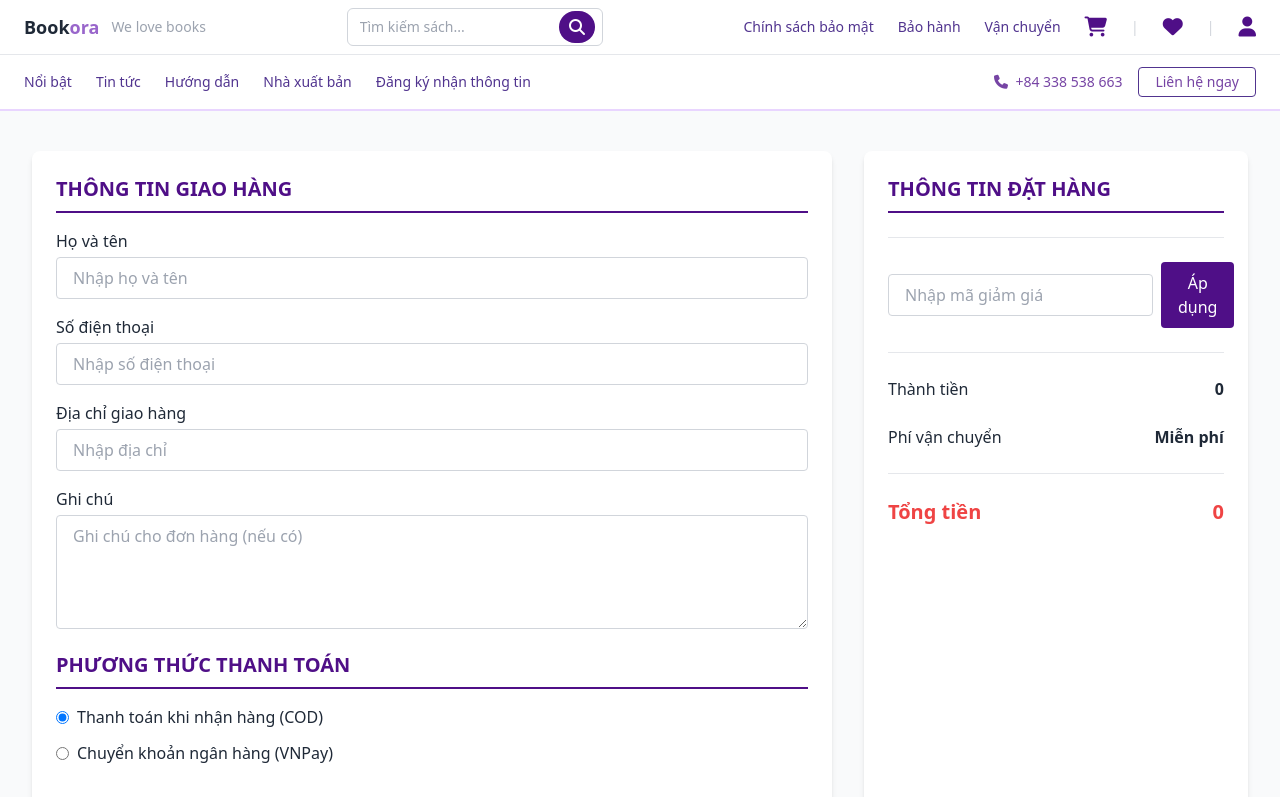
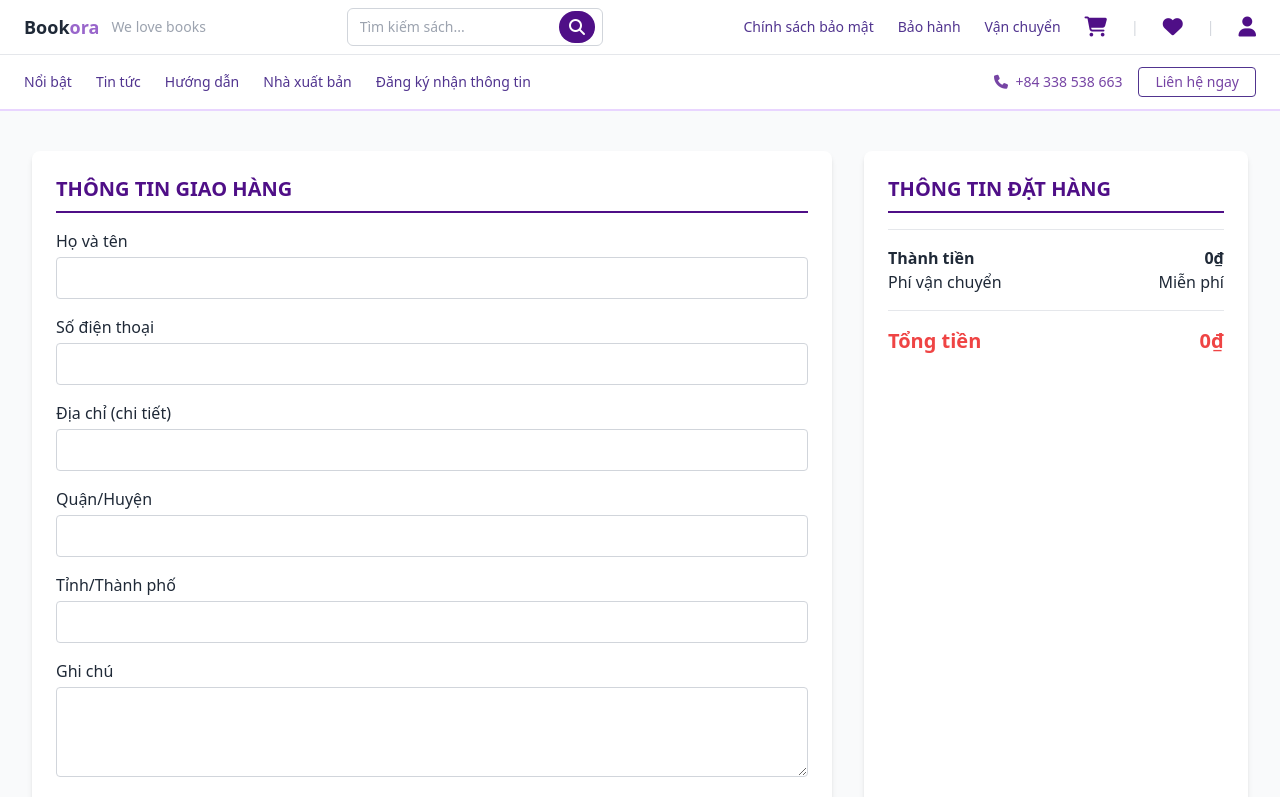
Before and after one commit to minh52585/FE-2, a React (Vite) app: page /checkout in a window 1280 px wide. Shown: the top 797 px of the page. Built offline with nearby package versions, Linux system fonts and the light colour scheme.

Commit message:
update checkout

```diff
--- a/src/pages/Checkout.tsx
+++ b/src/pages/Checkout.tsx
@@ -12,7 +12,11 @@ interface CartItem {
 interface ShippingInfo {
   name: string;
   phone: string;
-  address: string;
+  address: {
+    detail: string;
+    district: string;
+    city: string;
+  };
   note: string;
 }
 
@@ -22,17 +26,21 @@ const Checkout: React.FC = () => {
   const [shipping, setShipping] = useState<ShippingInfo>({
     name: "",
     phone: "",
-    address: "",
+    address: {
+      detail: "",
+      district: "",
+      city: "",
+    },
     note: "",
   });
 
   useEffect(() => {
-    const itemsRaw = localStorage.getItem("checkoutItems");
-    if (itemsRaw) {
+    const cartRaw = localStorage.getItem("cart");
+    if (cartRaw) {
       try {
-        setCart(JSON.parse(itemsRaw));
+        setCart(JSON.parse(cartRaw));
       } catch (err) {
-        console.error("Lỗi parse check items:", err);
+        console.error("Lỗi parse cart:", err);
       }
     }
 
@@ -50,45 +58,66 @@ const Checkout: React.FC = () => {
       }
     }
 
-    const shippingInfoRaw = localStorage.getItem("shippingInfo");
-    if (shippingInfoRaw) {
+    // ✅ Đọc shipping info đã lưu nếu có
+    const shippingRaw = localStorage.getItem("shippingInfo");
+    if (shippingRaw) {
       try {
-        const saved = JSON.parse(shippingInfoRaw);
-        setShipping((prev) => ({
-          ...prev,
-          address: saved.address || "",
-          note: saved.note || "",
-        }));
+        setShipping(JSON.parse(shippingRaw));
       } catch (err) {
         console.error("Lỗi parse shipping info:", err);
       }
     }
   }, []);
 
-  const handleInputChange = (e: React.ChangeEvent<HTMLInputElement | HTMLTextAreaElement>) => {
+  const handleInputChange = (
+    e: React.ChangeEvent<HTMLInputElement | HTMLTextAreaElement>
+  ) => {
     const { name, value } = e.target;
-    setShipping((prev) => ({ ...prev, [name]: value }));
+    if (["detail", "district", "city"].includes(name)) {
+      setShipping((prev) => ({
+        ...prev,
+        address: {
+          ...prev.address,
+          [name]: value,
+        },
+      }));
+    } else {
+      setShipping((prev) => ({ ...prev, [name]: value }));
+    }
   };
 
   const handleSubmit = (e: React.FormEvent) => {
     e.preventDefault();
-    localStorage.setItem("shippingInfo", JSON.stringify({
-      address: shipping.address,
-      note: shipping.note
-    }));
-    alert("Đặt hàng thành công!");
-    navigate("/order")
+
+    // ✅ Kiểm tra thông tin đầy đủ
+    if (
+      !shipping.name ||
+      !shipping.phone ||
+      !shipping.address.detail ||
+      !shipping.address.district ||
+      !shipping.address.city
+    ) {
+      alert("Vui lòng nhập đầy đủ thông tin giao hàng.");
+      return;
+    }
+
+    // ✅ Lưu thông tin vào localStorage
+    localStorage.setItem("shippingInfo", JSON.stringify(shipping));
+
+    alert("Đã lưu thông tin giao hàng!");
+    navigate("/cart");
   };
 
   const subtotal = cart.reduce((total, item) => total + item.price * item.quantity, 0);
-  const shippingFee = 0;
-  const total = subtotal + shippingFee;
+  const total = subtotal;
 
   return (
-    <main className="flex-grow container mx-auto px-4 py-4">
+    <main className="container mx-auto px-4 py-4">
       <div className="grid grid-cols-1 md:grid-cols-3 gap-8">
         <div className="md:col-span-2 bg-white p-6 rounded-lg shadow-md">
-          <h2 className="text-xl font-bold text-[#4f0f87] mb-4 border-b-2 border-[#4f0f87] pb-2">THÔNG TIN GIAO HÀNG</h2>
+          <h2 className="text-xl font-bold text-[#4f0f87] mb-4 border-b-2 border-[#4f0f87] pb-2">
+            THÔNG TIN GIAO HÀNG
+          </h2>
 
           <form className="space-y-4" onSubmit={handleSubmit}>
             <div>
@@ -98,126 +127,104 @@ const Checkout: React.FC = () => {
                 name="name"
                 value={shipping.name}
                 onChange={handleInputChange}
-                placeholder="Nhập họ và tên"
-                className="w-full border border-gray-300 rounded px-4 py-2 bg-white text-black"
+                className="w-full border border-gray-300 rounded px-4 py-2"
               />
             </div>
-
             <div>
               <label className="block mb-1 font-medium">Số điện thoại</label>
               <input
                 type="text"
                 name="phone"
-                value={shipping.phone ? `0${shipping.phone}` : ""}
+                value={shipping.phone}
                 onChange={handleInputChange}
-                placeholder="Nhập số điện thoại"
-                className="w-full border border-gray-300 rounded px-4 py-2 bg-white text-black"
+                className="w-full border border-gray-300 rounded px-4 py-2"
               />
             </div>
-
             <div>
-              <label className="block mb-1 font-medium">Địa chỉ giao hàng</label>
+              <label className="block mb-1 font-medium">Địa chỉ (chi tiết)</label>
               <input
                 type="text"
-                name="address"
-                value={shipping.address}
+                name="detail"
+                value={shipping.address.detail}
                 onChange={handleInputChange}
-                placeholder="Nhập địa chỉ"
-                className="w-full border border-gray-300 rounded px-4 py-2 bg-white text-black"
+                className="w-full border border-gray-300 rounded px-4 py-2"
               />
             </div>
-
+            <div>
+              <label className="block mb-1 font-medium">Quận/Huyện</label>
+              <input
+                type="text"
+                name="district"
+                value={shipping.address.district}
+                onChange={handleInputChange}
+                className="w-full border border-gray-300 rounded px-4 py-2"
+              />
+            </div>
+            <div>
+              <label className="block mb-1 font-medium">Tỉnh/Thành phố</label>
+              <input
+                type="text"
+                name="city"
+                value={shipping.address.city}
+                onChange={handleInputChange}
+                className="w-full border border-gray-300 rounded px-4 py-2"
+              />
+            </div>
             <div>
               <label className="block mb-1 font-medium">Ghi chú</label>
               <textarea
                 name="note"
-                rows={4}
+                rows={3}
                 value={shipping.note}
                 onChange={handleInputChange}
-                placeholder="Ghi chú cho đơn hàng (nếu có)"
-                className="w-full border border-gray-300 rounded px-4 py-2 bg-white text-black"
+                className="w-full border border-gray-300 rounded px-4 py-2"
               />
             </div>
-
-            <div>
-              <h3 className="text-xl font-bold text-[#4f0f87] mb-4 border-b-2 border-[#4f0f87] pb-2">PHƯƠNG THỨC THANH TOÁN</h3>
-              <div className="flex items-center mb-3">
-                <input type="radio" name="payment" id="cod" className="mr-2" defaultChecked />
-                <label htmlFor="cod">Thanh toán khi nhận hàng (COD)</label>
-              </div>
-              <div className="flex items-center mb-6">
-                <input type="radio" name="payment" id="bank" className="mr-2" />
-                <label htmlFor="bank">Chuyển khoản ngân hàng (VNPay)</label>
-              </div>
-            </div>
-
             <button
               type="submit"
-              className="mt-4 w-full bg-[#4f0f87] text-white py-2 rounded hover:bg-[#51348f] transition"
+              className="w-full bg-[#4f0f87] text-white py-2 rounded hover:bg-[#51348f]"
             >
               Xác nhận đặt hàng
             </button>
           </form>
         </div>
 
-        <div className="space-y-6 bg-white p-6 rounded-lg shadow-md">
+        <div className="bg-white p-6 rounded-lg shadow-md">
           <h2 className="text-xl font-bold text-[#4f0f87] mb-4 border-b-2 border-[#4f0f87] pb-2">
             THÔNG TIN ĐẶT HÀNG
           </h2>
           {cart.map((item) => (
-            <div key={item._id} className="flex justify-between items-center">
-              <div className="flex items-center gap-3">
+            <div key={item._id} className="flex justify-between items-center mb-4">
+              <div className="flex gap-3">
                 <img
                   src={item.image}
                   alt={item.name}
                   className="w-12 h-16 object-cover rounded"
-                  onError={(e) => {
-                    e.currentTarget.onerror = null;
-                    e.currentTarget.src = "https://placehold.co/60x90?text=No+Image";
-                  }}
                 />
                 <div>
-                    <div className="font-medium">{item.name}</div>
-                    <div className="text-gray-500 text-sm">x{item.quantity}</div>
+                  <div className="font-medium">{item.name}</div>
+                  <div className="text-sm text-gray-500">x{item.quantity}</div>
                 </div>
               </div>
-              <span className="font-semibold mt-10">{(item.price * item.quantity).toLocaleString("vi-VN")}</span>
+              <span className="font-semibold text-right">
+                {(item.price * item.quantity).toLocaleString("vi-VN")}₫
+              </span>
             </div>
           ))}
 
           <hr className="my-4" />
-
-          <div className="flex items-center gap-2">
-            <input
-                type="text"
-                placeholder="Nhập mã giảm giá"
-                className="flex-1 border border-gray-300 rounded px-4 py-2 bg-white text-black"
-            />
-            <button
-                type="button"
-                className="px-4 py-2 bg-[#4f0f87] text-white rounded hover:bg-purple-800 transition"
-                onClick={() => alert("Mã giảm giá chỉ là demo!")}
-            >
-                Áp dụng
-            </button>
-          </div>
-
-          <hr className="my-4" />
-
-          <div className="flex justify-between">
+          <div className="flex justify-between font-semibold">
             <span>Thành tiền</span>
-            <span className="font-semibold">{subtotal.toLocaleString("vi-VN")}</span>
+            <span>{subtotal.toLocaleString("vi-VN")}₫</span>
           </div>
           <div className="flex justify-between">
             <span>Phí vận chuyển</span>
-            <span className="font-semibold">Miễn phí</span>
+            <span>Miễn phí</span>
           </div>
-
           <hr className="my-4" />
-
-          <div className="flex justify-between text-red-500 font-bold text-xl">
+          <div className="flex justify-between text-xl text-red-500 font-bold">
             <span>Tổng tiền</span>
-            <span>{total.toLocaleString("vi-VN")}</span>
+            <span>{total.toLocaleString("vi-VN")}₫</span>
           </div>
         </div>
       </div>
```
